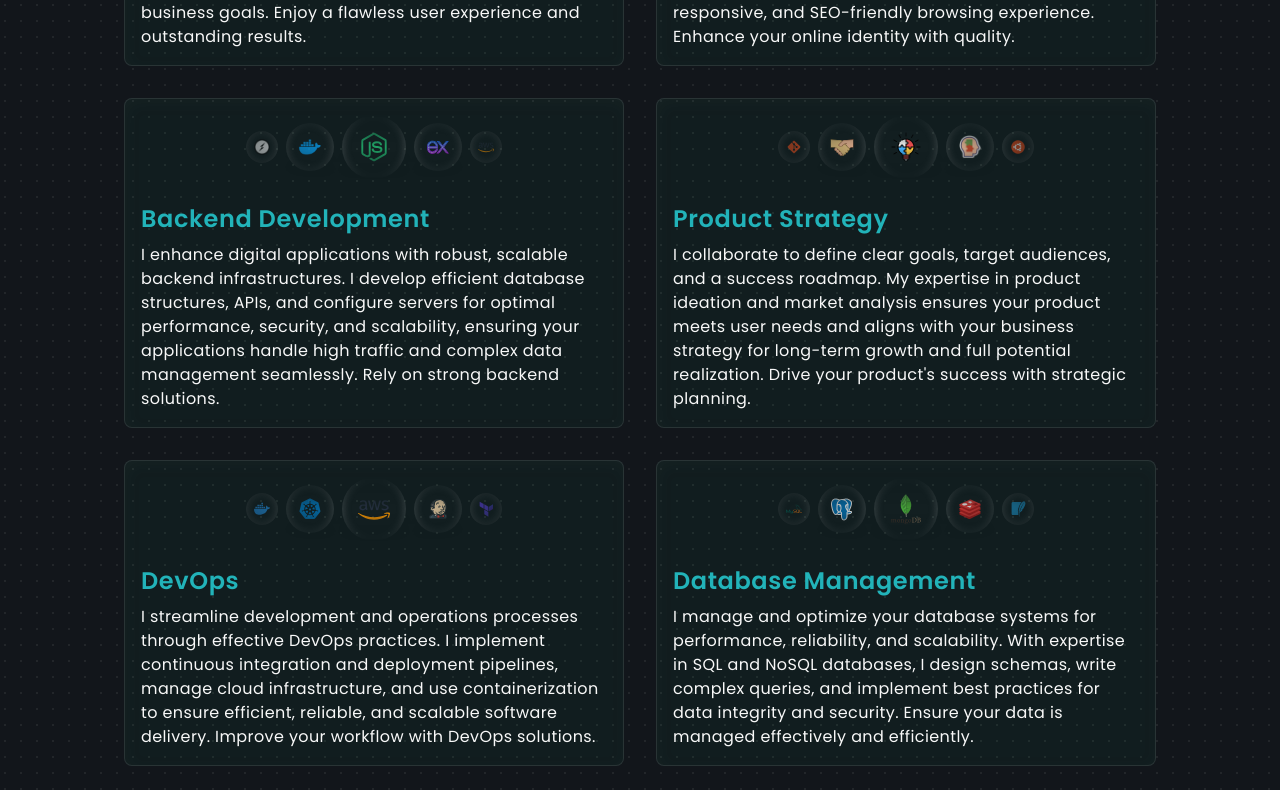
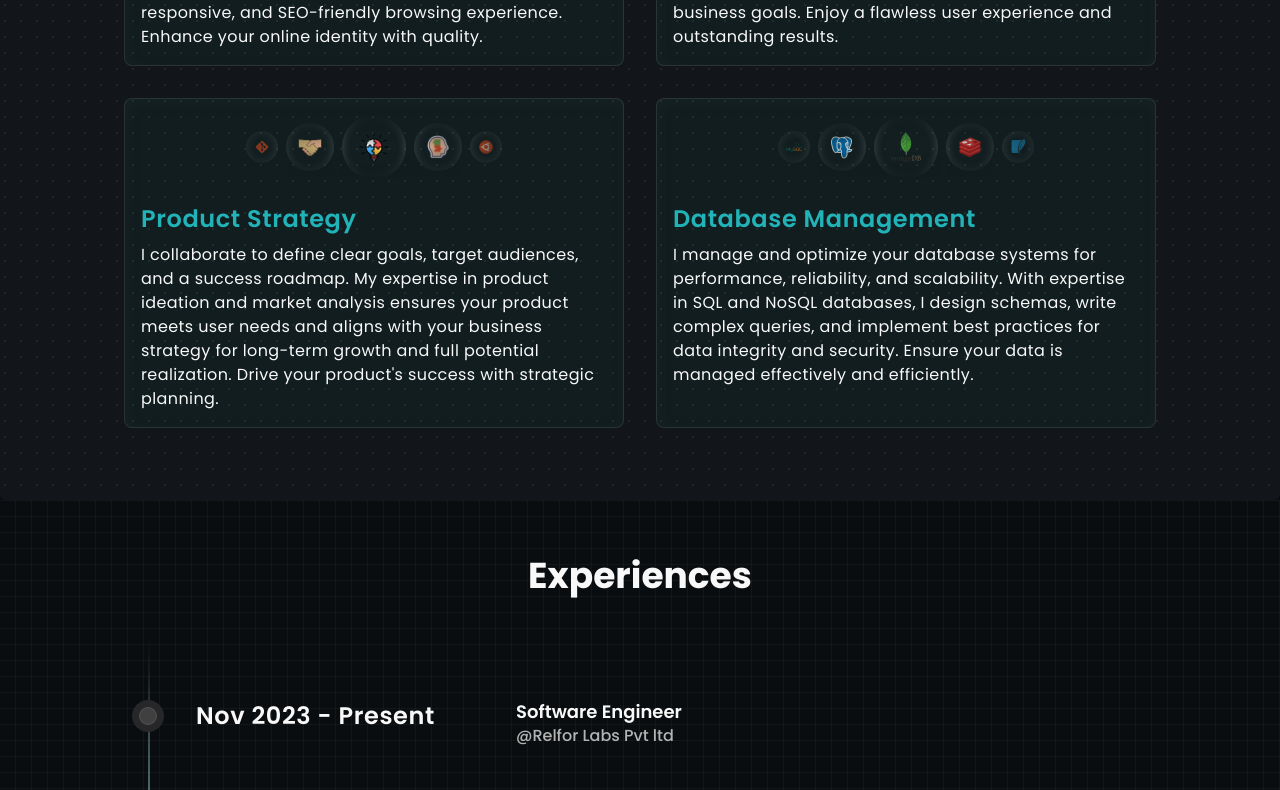
Before and after one commit to sandipbisen08/portfolio, a Next.js app: page / in a window 1280 px wide. Shown: the part 1200-1990 px from the top of the page. Built offline with nearby package versions, Linux system fonts and the light colour scheme; what tailwindcss-debug-screens would draw is missing.

Commit message:
hitchkimeals link added

```diff
--- a/src/data/projects.ts
+++ b/src/data/projects.ts
@@ -10,7 +10,7 @@ const projects: IProjectItem[] = [
     repoType: RepoType.Public,
     projectType: ProjectType.Personal,
     // githubUrl: "https://github.com/sandipbisen/social-media-app-flutter",
-    url: "https://grilli-git-main-sandips-projects-d8740d41.vercel.app/",
+    url: "https://hitchkimeals.vercel.app/",
     tags: ["HTML", "CSS", "JavaScript"],
   },
   {
--- a/src/data/services.ts
+++ b/src/data/services.ts
@@ -1,6 +1,21 @@
 import { IServiceItem } from "@/types";
 
 const services: IServiceItem[] = [
+
+  {
+    id: 2,
+    title: "Web Development",
+    icons: [
+      "/skills/redux.svg",
+      "/skills/react.svg",
+      "/skills/nextjs.png",
+      "/skills/html.svg",
+      "/skills/css.svg",
+    ],
+    shortDescription: "I build visually stunning and user-friendly websites.",
+    description:
+      "I deliver stunning, user-friendly websites to establish your online presence. From simple sites to complex e-commerce platforms, I provide tailored solutions using the latest frameworks and technologies for a seamless, responsive, and SEO-friendly browsing experience. Enhance your online identity with quality.",
+  },
   {
     id: 1,
     title: "Mobile App Development",
@@ -16,34 +31,20 @@ const services: IServiceItem[] = [
     description:
       "I create captivating mobile apps from concept to deployment for iOS and Android. Using cutting-edge technologies, I ensure seamless performance, intuitive interfaces, and robust functionality that align with your business goals. Enjoy a flawless user experience and outstanding results.",
   },
-  {
-    id: 2,
-    title: "Web Development",
-    icons: [
-      "/skills/redux.svg",
-      "/skills/react.svg",
-      "/skills/nextjs.png",
-      "/skills/html.svg",
-      "/skills/css.svg",
-    ],
-    shortDescription: "I build visually stunning and user-friendly websites.",
-    description:
-      "I deliver stunning, user-friendly websites to establish your online presence. From simple sites to complex e-commerce platforms, I provide tailored solutions using the latest frameworks and technologies for a seamless, responsive, and SEO-friendly browsing experience. Enhance your online identity with quality.",
-  },
-  {
-    id: 3,
-    title: "Backend Development",
-    icons: [
-      "/skills/socket-io.png",
-      "/skills/docker.png",
-      "/skills/nodejs.svg",
-      "/skills/express.svg",
-      "/skills/aws.svg",
-    ],
-    shortDescription: "I create robust and scalable backend infrastructures.",
-    description:
-      "I enhance digital applications with robust, scalable backend infrastructures. I develop efficient database structures, APIs, and configure servers for optimal performance, security, and scalability, ensuring your applications handle high traffic and complex data management seamlessly. Rely on strong backend solutions.",
-  },
+  // {
+  //   id: 3,
+  //   title: "Backend Development",
+  //   icons: [
+  //     "/skills/socket-io.png",
+  //     "/skills/docker.png",
+  //     "/skills/nodejs.svg",
+  //     "/skills/express.svg",
+  //     "/skills/aws.svg",
+  //   ],
+  //   shortDescription: "I create robust and scalable backend infrastructures.",
+  //   description:
+  //     "I enhance digital applications with robust, scalable backend infrastructures. I develop efficient database structures, APIs, and configure servers for optimal performance, security, and scalability, ensuring your applications handle high traffic and complex data management seamlessly. Rely on strong backend solutions.",
+  // },
   {
     id: 4,
     title: "Product Strategy",
@@ -59,20 +60,20 @@ const services: IServiceItem[] = [
     description:
       "I collaborate to define clear goals, target audiences, and a success roadmap. My expertise in product ideation and market analysis ensures your product meets user needs and aligns with your business strategy for long-term growth and full potential realization. Drive your product's success with strategic planning.",
   },
-  {
-    id: 5,
-    title: "DevOps",
-    icons: [
-      "/skills/docker.svg",
-      "/skills/kubernetes.svg",
-      "/skills/aws.svg",
-      "/skills/jenkins.svg",
-      "/skills/terraform.svg",
-    ],
-    shortDescription: "I streamline development and operations processes.",
-    description:
-      "I streamline development and operations processes through effective DevOps practices. I implement continuous integration and deployment pipelines, manage cloud infrastructure, and use containerization to ensure efficient, reliable, and scalable software delivery. Improve your workflow with DevOps solutions.",
-  },
+  // {
+  //   id: 5,
+  //   title: "DevOps",
+  //   icons: [
+  //     "/skills/docker.svg",
+  //     "/skills/kubernetes.svg",
+  //     "/skills/aws.svg",
+  //     "/skills/jenkins.svg",
+  //     "/skills/terraform.svg",
+  //   ],
+  //   shortDescription: "I streamline development and operations processes.",
+  //   description:
+  //     "I streamline development and operations processes through effective DevOps practices. I implement continuous integration and deployment pipelines, manage cloud infrastructure, and use containerization to ensure efficient, reliable, and scalable software delivery. Improve your workflow with DevOps solutions.",
+  // },
   {
     id: 6,
     title: "Database Management",
--- a/src/data/skills.ts
+++ b/src/data/skills.ts
@@ -1,26 +1,7 @@
 import { ISkillListItem, SkillLevel } from "@/types";
 
 const skills: ISkillListItem[] = [
-  {
-    title: "Programming Languages",
-    items: [
-      {
-        title: "JavaScript",
-        level: SkillLevel.Expert,
-        icon: "/skills/javascript.svg",
-      },
-      {
-        title: "TypeScript",
-        level: SkillLevel.Intermediate,
-        icon: "/skills/typescript.svg",
-      },
-      // {
-      //   title: "Dart",
-      //   level: SkillLevel.Expert,
-      //   icon: "/skills/dart.svg",
-      // },
-    ],
-  },
+
   {
     title: "Frontend Development",
     items: [
@@ -53,6 +34,26 @@ const skills: ISkillListItem[] = [
       //   title: "Redux Toolkit",
       //   level: SkillLevel.Expert,
       //   icon: "/skills/redux.svg",
+      // },
+    ],
+  },
+  {
+    title: "Programming Languages",
+    items: [
+      {
+        title: "JavaScript",
+        level: SkillLevel.Expert,
+        icon: "/skills/javascript.svg",
+      },
+      {
+        title: "TypeScript",
+        level: SkillLevel.Intermediate,
+        icon: "/skills/typescript.svg",
+      },
+      // {
+      //   title: "Dart",
+      //   level: SkillLevel.Expert,
+      //   icon: "/skills/dart.svg",
       // },
     ],
   },
```
